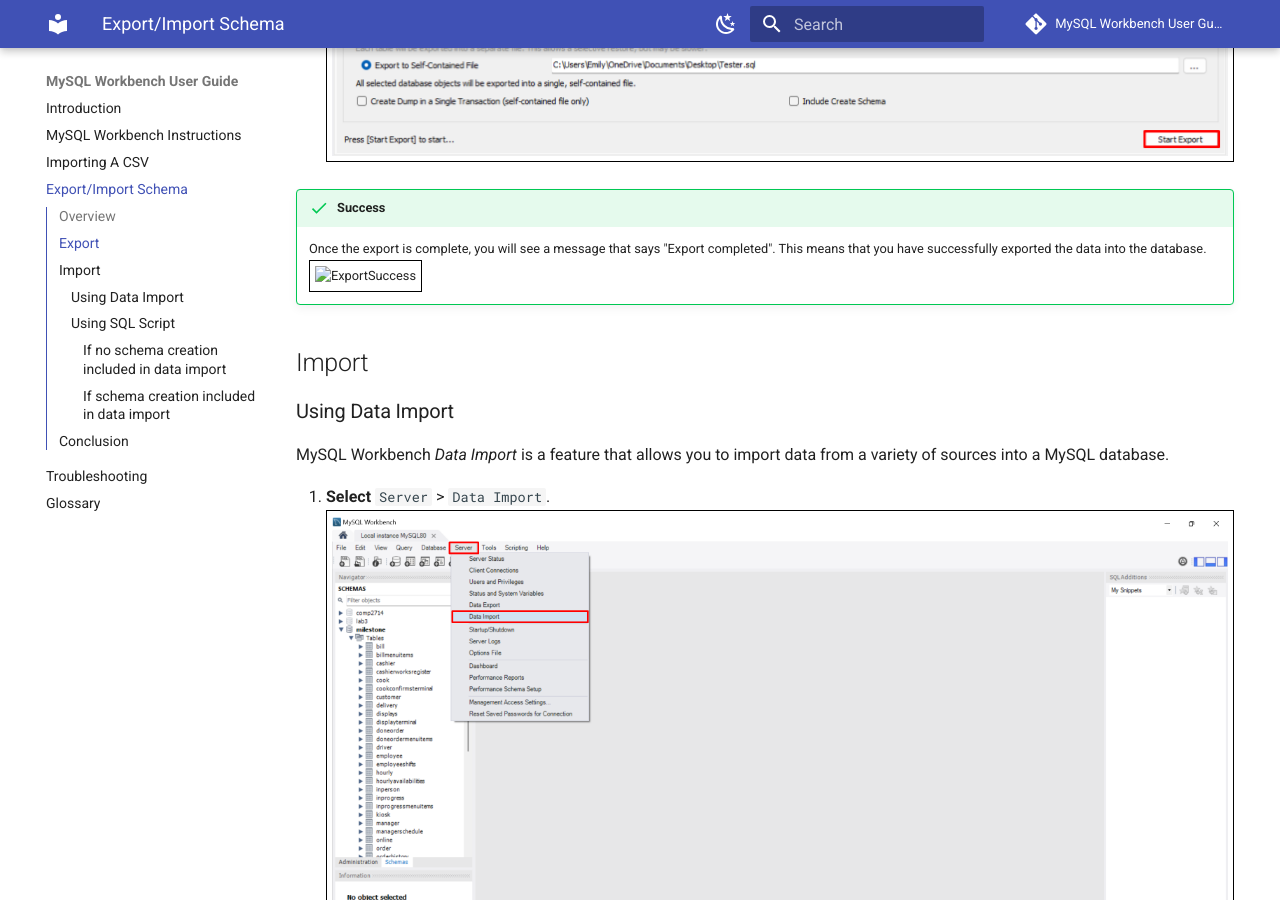
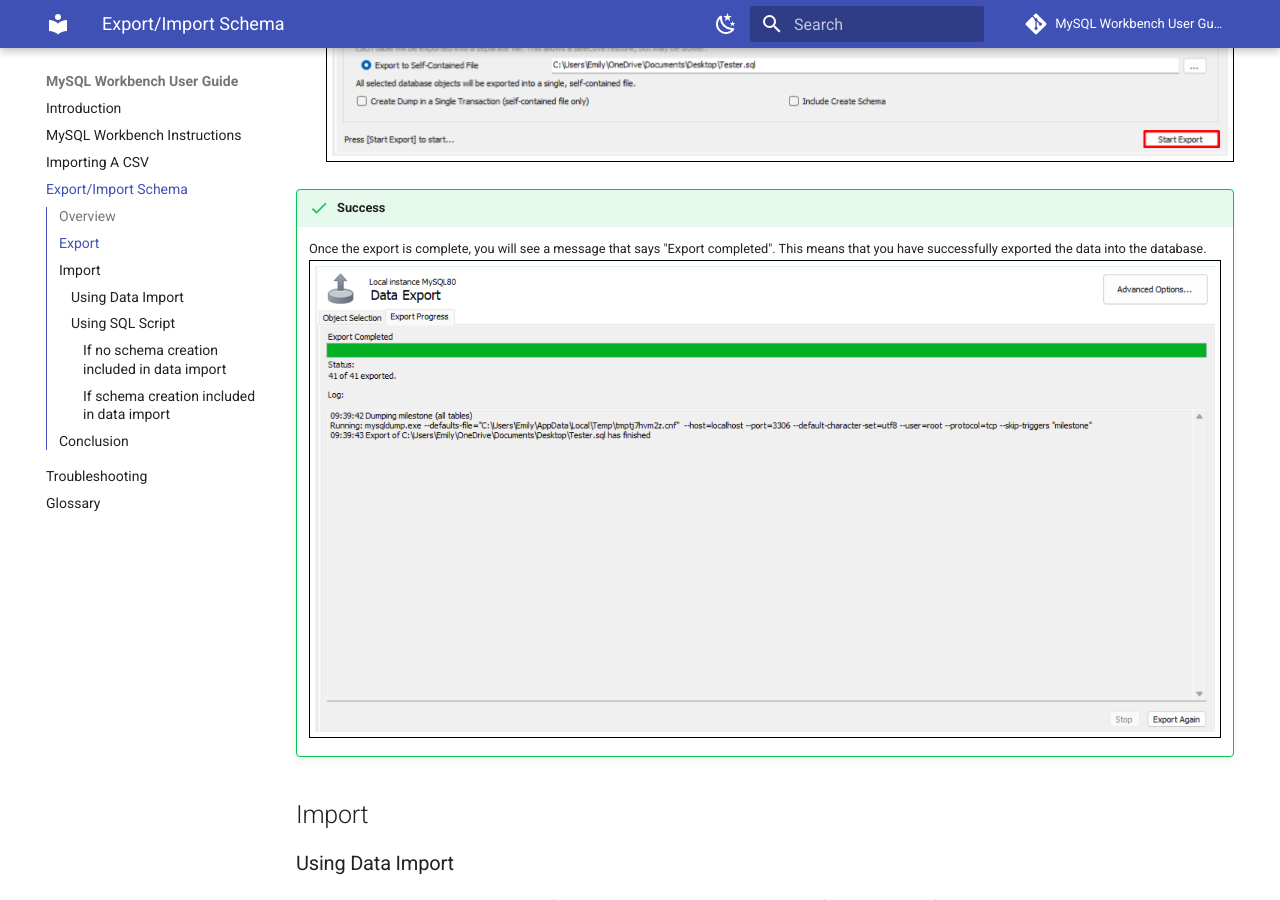
Before and after one commit to SSollestre/CommUserGuide, an MkDocs documentation site: the page built from docs/EMILY_SQL_TASKS.md, in a window 1280 px wide and 900 px high, scrolled down 2699 px. Built offline with MkDocs 1.6.1 and Material for MkDocs 9.7.7, drawn with Linux system fonts in a browser that asks for light colours; comment, search, counter and statistics services are not loaded.

Commit message:
fix broken Image source

```diff
--- a/docs/EMILY_SQL_TASKS.md
+++ b/docs/EMILY_SQL_TASKS.md
@@ -24,7 +24,7 @@
 
 !!! success
     Once the export is complete, you will see a message that says "Export completed". This means that you have successfully exported the data into the database.
-    ![ExportSuccess](./images/ExportSuccess.png)
+    ![ExportSuccess](./images/schema/ExportSuccess.png)
 
 ## Import
 
```
